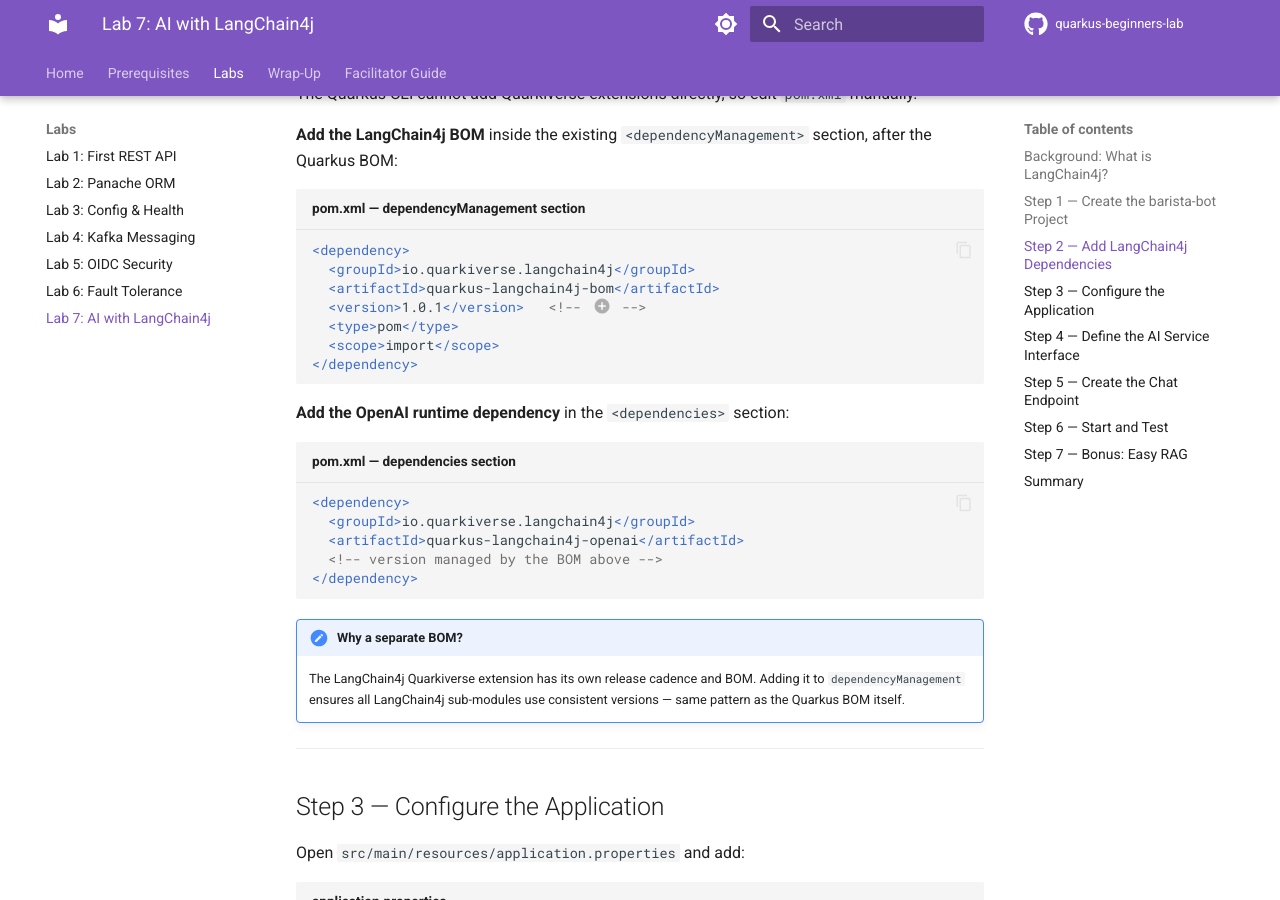
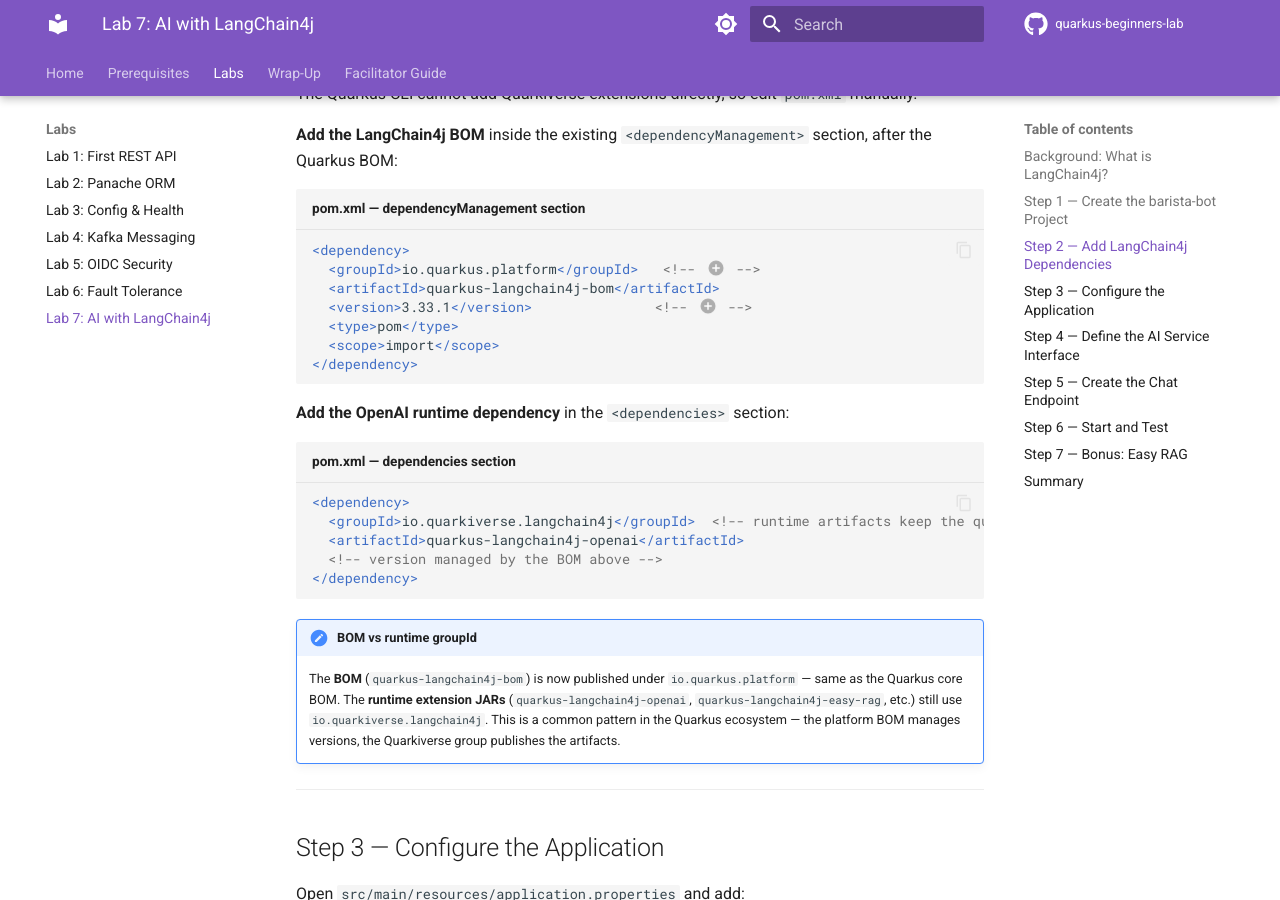
Before and after one commit to learn-quarkus/quarkus-beginners-lab, an MkDocs documentation site: the page built from docs/lab7-langchain4j.md, in a window 1280 px wide and 900 px high, scrolled down 1792 px. Built offline with MkDocs 1.6.1 and Material for MkDocs 9.7.7, drawn with Linux system fonts in a browser that asks for light colours; comment, search, counter and statistics services are not loaded.

Commit message:
chore: upgrade to Quarkus 3.33.3 LTS + langchain4j-bom 3.33.1 (platform BOM)

````diff
--- a/docs/lab7-langchain4j.md
+++ b/docs/lab7-langchain4j.md
@@ -72,7 +72,7 @@
 === "Maven"
 
     ```bash
-    mvn io.quarkus.platform:quarkus-maven-plugin:3.15.1:create \
+    mvn io.quarkus.platform:quarkus-maven-plugin:3.33.3:create \
       -DprojectGroupId=org.coffee \
       -DprojectArtifactId=barista-bot \
       -Dextensions=rest-jackson,smallrye-openapi \
@@ -90,28 +90,31 @@
 
 ```xml title="pom.xml — dependencyManagement section"
 <dependency>
-  <groupId>io.quarkiverse.langchain4j</groupId>
+  <groupId>io.quarkus.platform</groupId>   <!-- (1) -->
   <artifactId>quarkus-langchain4j-bom</artifactId>
-  <version>1.0.1</version>   <!-- (1) -->
+  <version>3.33.1</version>               <!-- (2) -->
   <type>pom</type>
   <scope>import</scope>
 </dependency>
 ```
 
-1. Check [mvnrepository.com](https://mvnrepository.com/artifact/io.quarkiverse.langchain4j/quarkus-langchain4j-bom) for the latest version compatible with Quarkus 3.15.x.
+1. As of Quarkus 3.20, LangChain4j is part of the **Quarkus Platform** — the BOM group is now `io.quarkus.platform`, not `io.quarkiverse.langchain4j`.
+2. The BOM version tracks the Quarkus platform version. Use `3.33.1` to match Quarkus 3.33 LTS.
 
 **Add the OpenAI runtime dependency** in the `<dependencies>` section:
 
 ```xml title="pom.xml — dependencies section"
 <dependency>
-  <groupId>io.quarkiverse.langchain4j</groupId>
+  <groupId>io.quarkiverse.langchain4j</groupId>  <!-- runtime artifacts keep the quarkiverse groupId -->
   <artifactId>quarkus-langchain4j-openai</artifactId>
   <!-- version managed by the BOM above -->
 </dependency>
 ```
 
-!!! note "Why a separate BOM?"
-    The LangChain4j Quarkiverse extension has its own release cadence and BOM. Adding it to `dependencyManagement` ensures all LangChain4j sub-modules use consistent versions — same pattern as the Quarkus BOM itself.
+!!! note "BOM vs runtime groupId"
+    The **BOM** (`quarkus-langchain4j-bom`) is now published under `io.quarkus.platform` — same as the Quarkus core BOM.
+    The **runtime extension JARs** (`quarkus-langchain4j-openai`, `quarkus-langchain4j-easy-rag`, etc.) still use `io.quarkiverse.langchain4j`.
+    This is a common pattern in the Quarkus ecosystem — the platform BOM manages versions, the Quarkiverse group publishes the artifacts.
 
 ---
 
````
Also changed, not shown: docs/lab1-rest.md (+1 -1 lines), docs/lab4-kafka.md (+1 -1 lines), 9 other files.
